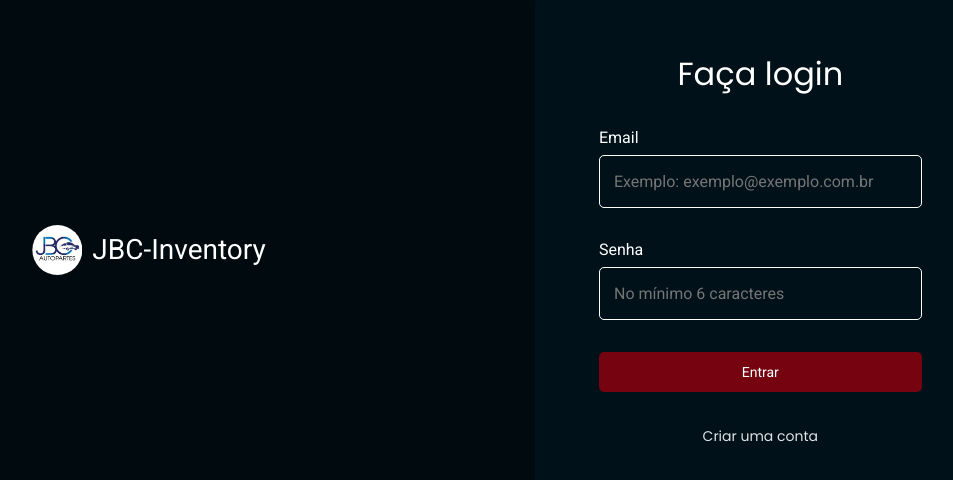
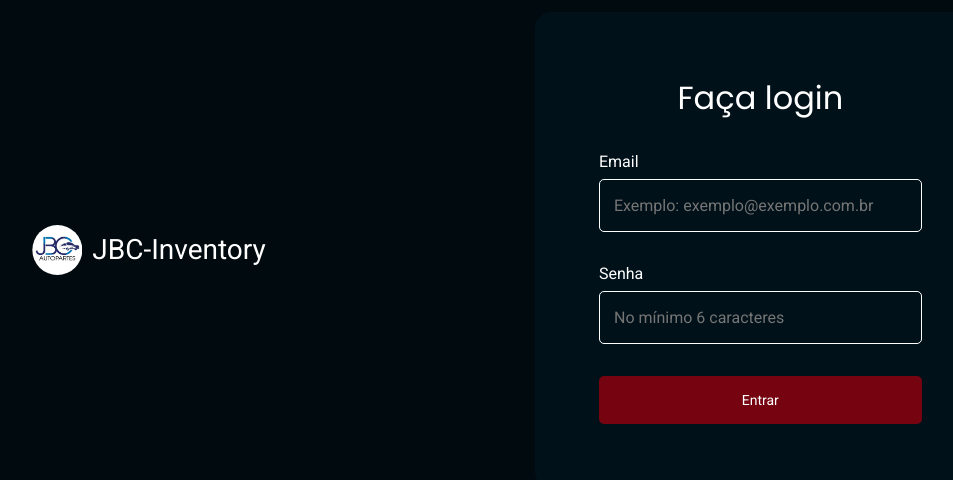
Before and after one commit to nesdark/products-inventory-front, a React (Vite) app: page / in a window 1280 px wide. Shown: the part 150-630 px from the top of the page, without its empty margins (131-1084 px from the left). Built offline with nearby package versions, Linux system fonts and the light colour scheme.

Commit message:
Removed create account button

```diff
--- a/src/pages/SignIn/index.jsx
+++ b/src/pages/SignIn/index.jsx
@@ -50,9 +50,9 @@ export function SignIn() {
 
         <Button type="submit" title="Entrar" onClick={handleSignIn} />
 
-        <Link to="/create">
+        {/* <Link to="/create">
           <TextButton type="button" title="Criar uma conta" />
-        </Link>
+        </Link> */}
       </FormScreen>
     </Container>
   );
```
